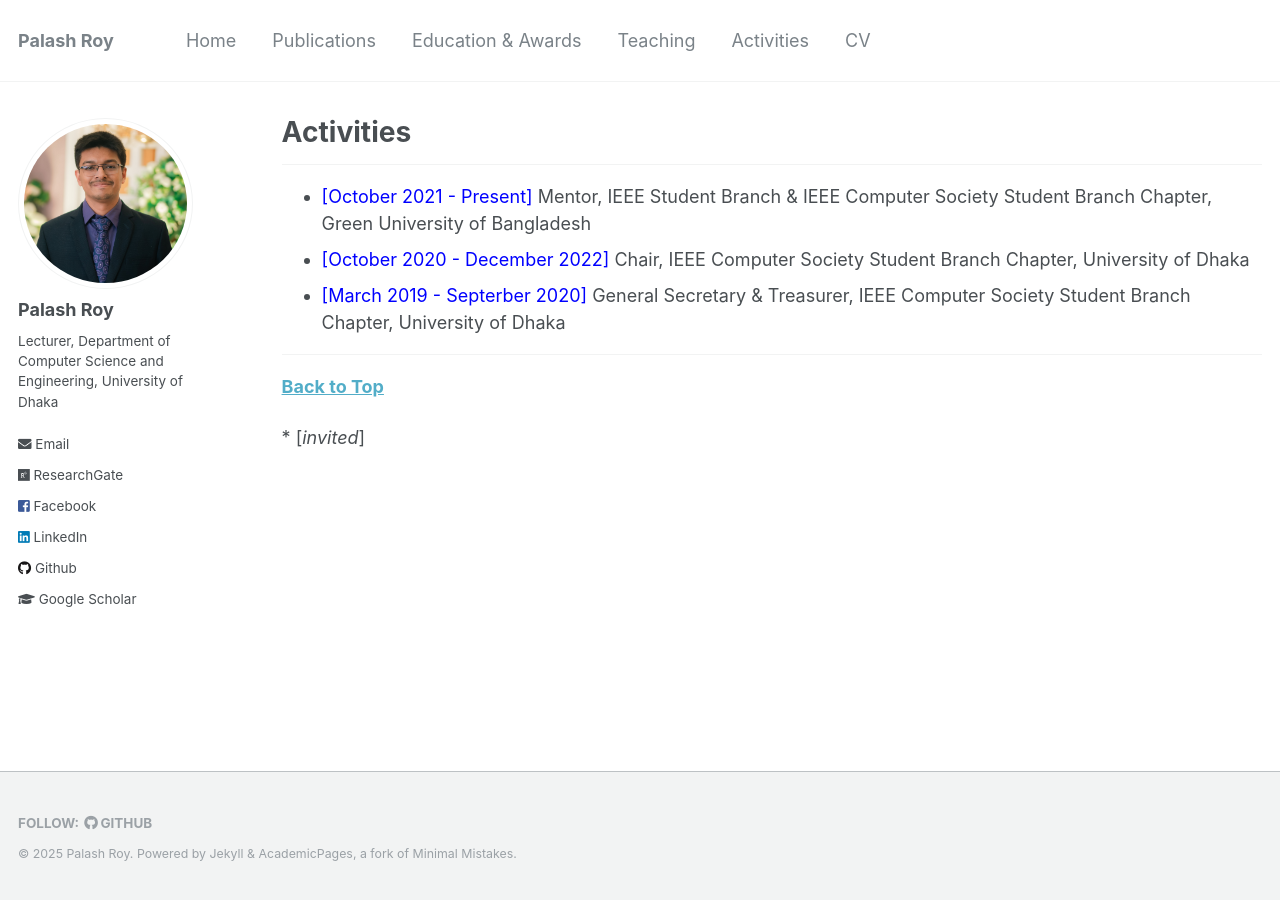
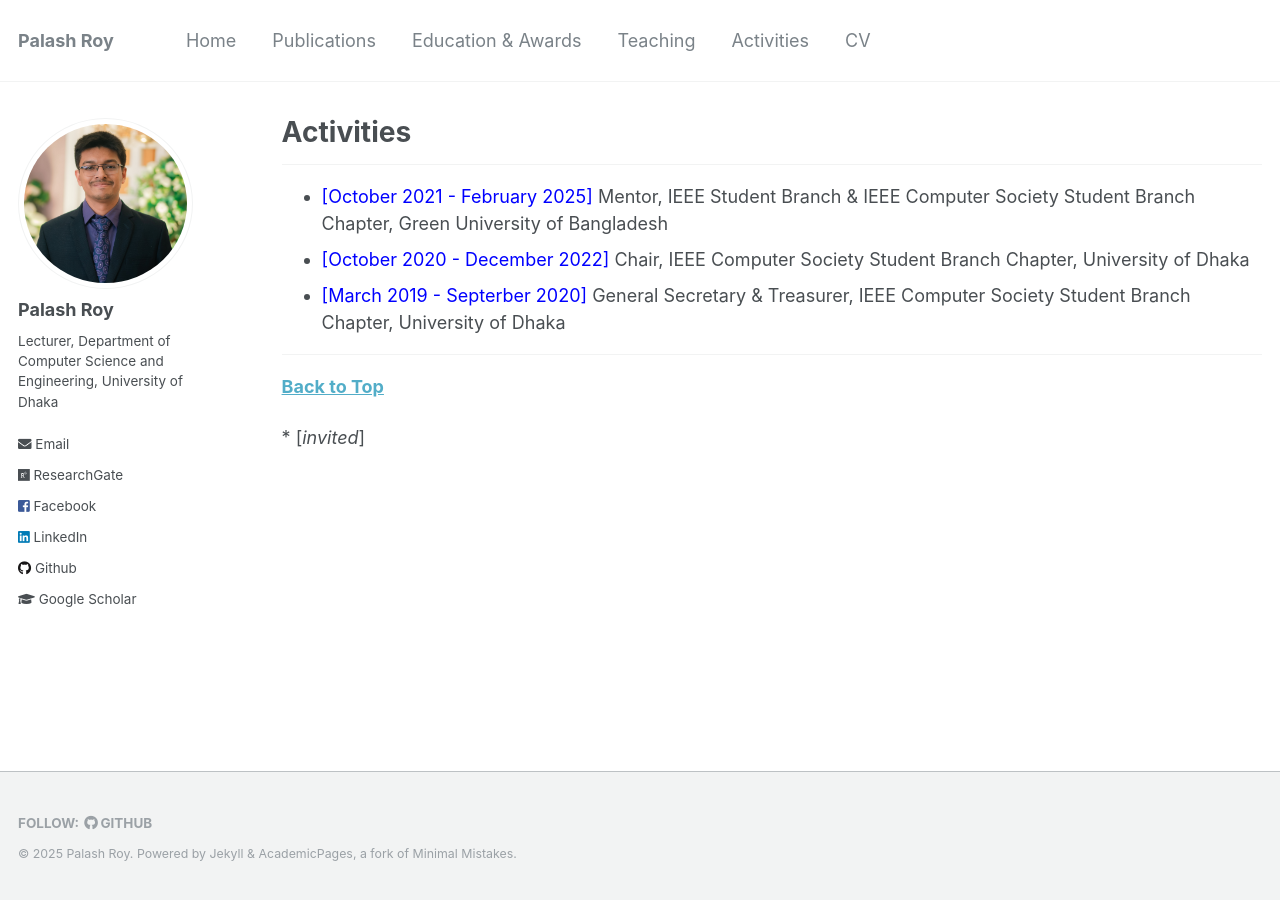
Before and after one commit to PalashRoy975/PalashRoy975.github.io, a Jekyll site: the page built from _pages/activities.md, in a window 1280 px wide. Built offline with Jekyll 4.4.1, drawn with Linux system fonts in a browser that asks for light colours.

Commit message:
Update activities.md

```diff
--- a/_pages/activities.md
+++ b/_pages/activities.md
@@ -7,7 +7,7 @@ author_profile: true
 
 
 ------------------------
-- <span style="color:Blue"> [October 2021 - Present] </span> Mentor, IEEE Student Branch & IEEE Computer Society Student Branch Chapter, Green University of Bangladesh
+- <span style="color:Blue"> [October 2021 - February 2025] </span> Mentor, IEEE Student Branch & IEEE Computer Society Student Branch Chapter, Green University of Bangladesh
 - <span style="color:Blue"> [October 2020 - December 2022] </span> Chair, IEEE Computer Society Student Branch Chapter, University of Dhaka
 - <span style="color:Blue"> [March 2019 - Septerber 2020] </span> General Secretary & Treasurer, IEEE Computer Society Student Branch Chapter, University of Dhaka
 
```
